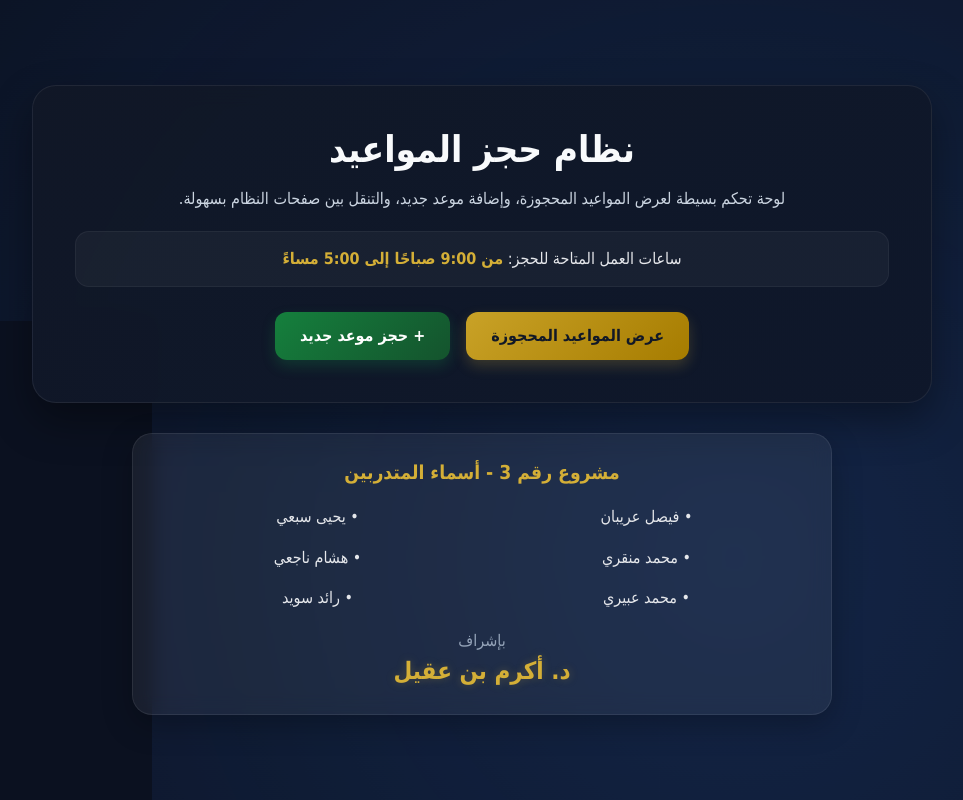
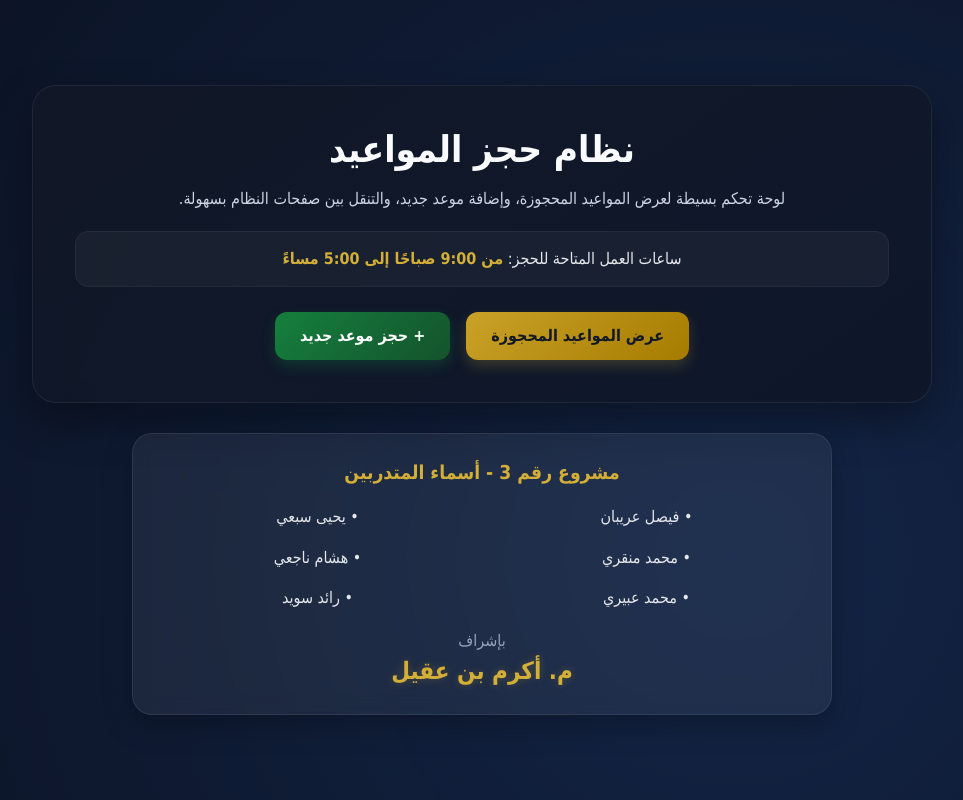
Before and after one commit to Faisaly56/appointment-system, a Flask app: template templates/home.html in a window 1280 px wide. Shown: the whole page, without its empty margins (158-1121 px from the left). Run offline with Flask 3, Linux system fonts and the light colour scheme; the template is opened without the code that fills it, so the values that code supplies are empty.

Commit message:
update supervisor title

```diff
--- a/templates/home.html
+++ b/templates/home.html
@@ -284,7 +284,7 @@
             </div>
 
             <div class="supervisor-label">بإشراف</div>
-            <div class="supervisor-name">د. أكرم بن عقيل</div>
+            <div class="supervisor-name">م. أكرم بن عقيل</div>
         </div>
     </div>
 
```
